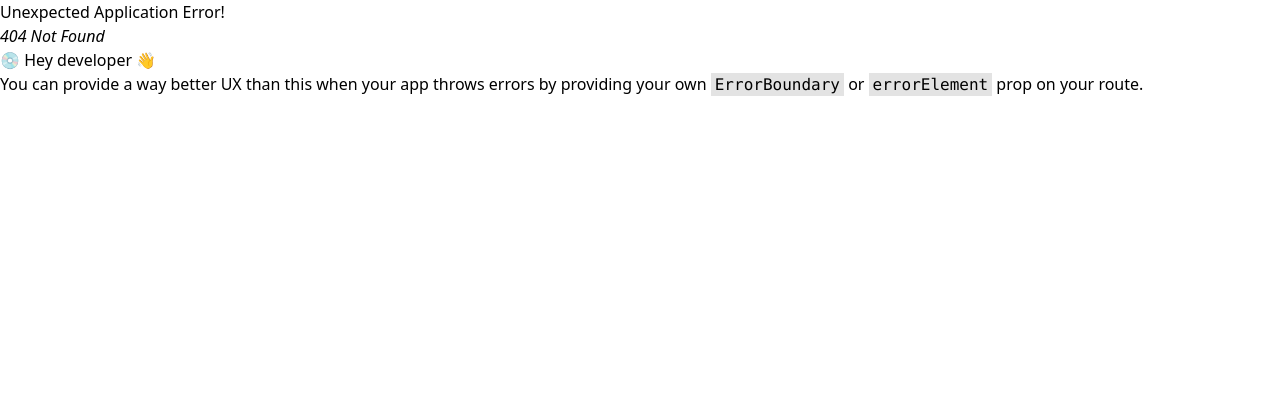
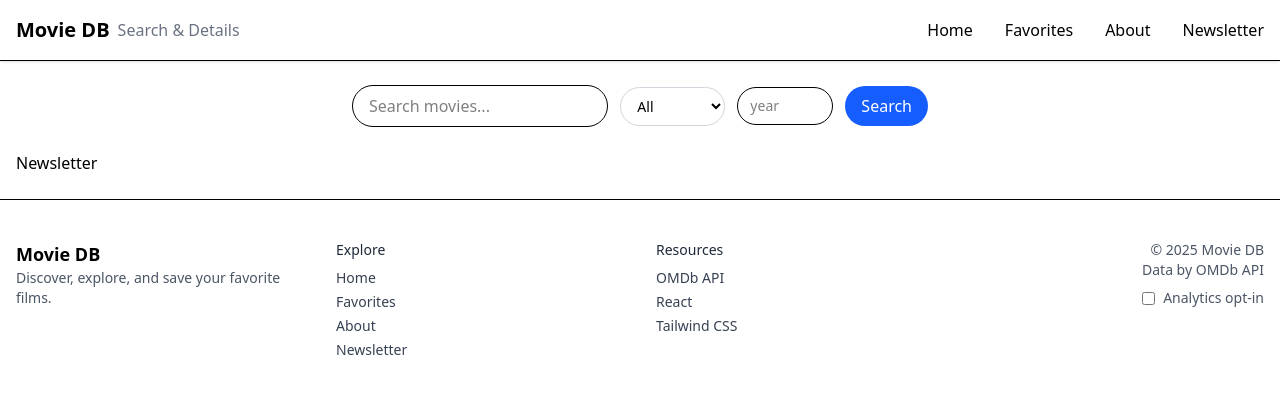
Before and after one commit to Musakalamz/movie-database, a React app: page /newsletter in a window 1280 px wide. Before the commit this address had no page. Shown: the top 394 px of the page. Built offline with nearby package versions, Linux system fonts and the light colour scheme; the HTML template or start-up script is replaced by a standard one.

Commit message:
feat: creating Newsletter page bootstrap

```diff
--- a/src/App.jsx
+++ b/src/App.jsx
@@ -1,6 +1,7 @@
 import { Link, NavLink, Outlet } from "react-router-dom";
 import Footer from "./components/Footer";
 import SearchBar from "./components/SearchBar";
+import Navbar from "./components/Navbar";
 
 function App() {
   return (
@@ -21,13 +22,7 @@ function App() {
             </span>
           </Link>
 
-          <nav className="ml-auto flex items-center gap-8">
-            <NavLink to="/">Home</NavLink>
-
-            <NavLink to="/">Favorites</NavLink>
-
-            <NavLink to="/">About</NavLink>
-          </nav>
+          <Navbar />
         </div>
       </header>
 
--- a/src/components/Footer.jsx
+++ b/src/components/Footer.jsx
@@ -29,6 +29,14 @@ function Footer() {
             <li>
               <Link to="/about" className="text-gray-700 hover:text-blue-600">
                 About
+              </Link>
+            </li>
+            <li>
+              <Link
+                to="/newsletter"
+                className="text-gray-700 hover:text-blue-600"
+              >
+                Newsletter
               </Link>
             </li>
           </ul>
--- /dev/null
+++ b/src/components/Navbar.jsx
@@ -0,0 +1,17 @@
+import { NavLink } from "react-router-dom";
+
+function Navbar() {
+  return (
+    <nav className="ml-auto flex items-center gap-8">
+      <NavLink to="/">Home</NavLink>
+
+      <NavLink to="/favorites">Favorites</NavLink>
+
+      <NavLink to="/about">About</NavLink>
+
+      <NavLink to="/newsletter">Newsletter</NavLink>
+    </nav>
+  );
+}
+
+export default Navbar;
--- a/src/main.jsx
+++ b/src/main.jsx
@@ -3,13 +3,19 @@ import { createRoot } from "react-dom/client";
 import "./index.css";
 import App from "./App.jsx";
 import { createBrowserRouter, RouterProvider } from "react-router-dom";
-import Home from "./pages/Home.jsx";
+
+import { Home, Favorite, About, Newsletter } from "./pages/index.js";
 
 const router = createBrowserRouter([
   {
     path: "/",
     element: <App />,
-    children: [{ index: true, element: <Home /> }],
+    children: [
+      { index: true, element: <Home /> },
+      { path: "favorites", element: <Favorite /> },
+      { path: "about", element: <About /> },
+      { path: "newsletter", element: <Newsletter /> },
+    ],
   },
 ]);
 
--- /dev/null
+++ b/src/pages/Newsletter.jsx
@@ -0,0 +1,5 @@
+function Newsletter() {
+  return <div>Newsletter</div>;
+}
+
+export default Newsletter;
--- a/src/pages/index.js
+++ b/src/pages/index.js
@@ -1,3 +1,4 @@
 export { default as Home } from "./Home";
 export { default as About } from "./About";
 export { default as Favorite } from "./Favorite";
+export { default as Newsletter } from "./Newsletter";
```
